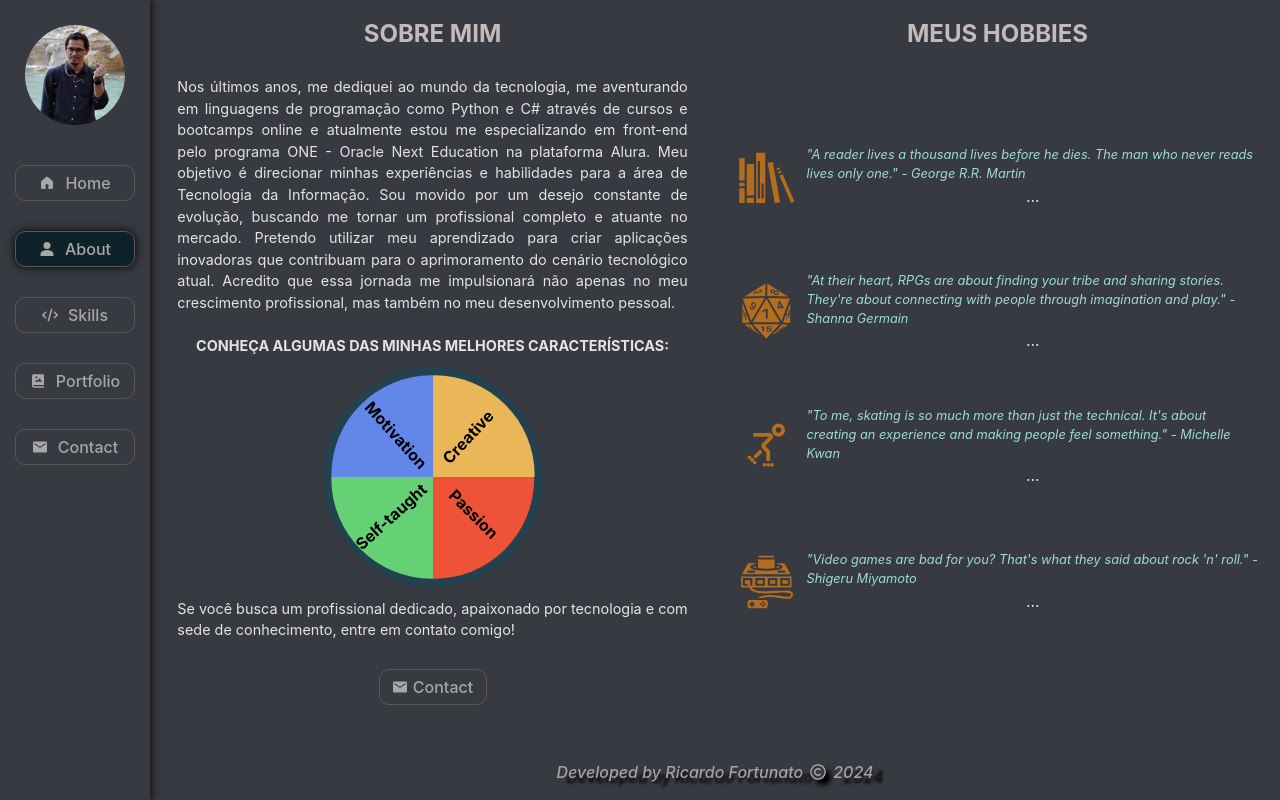
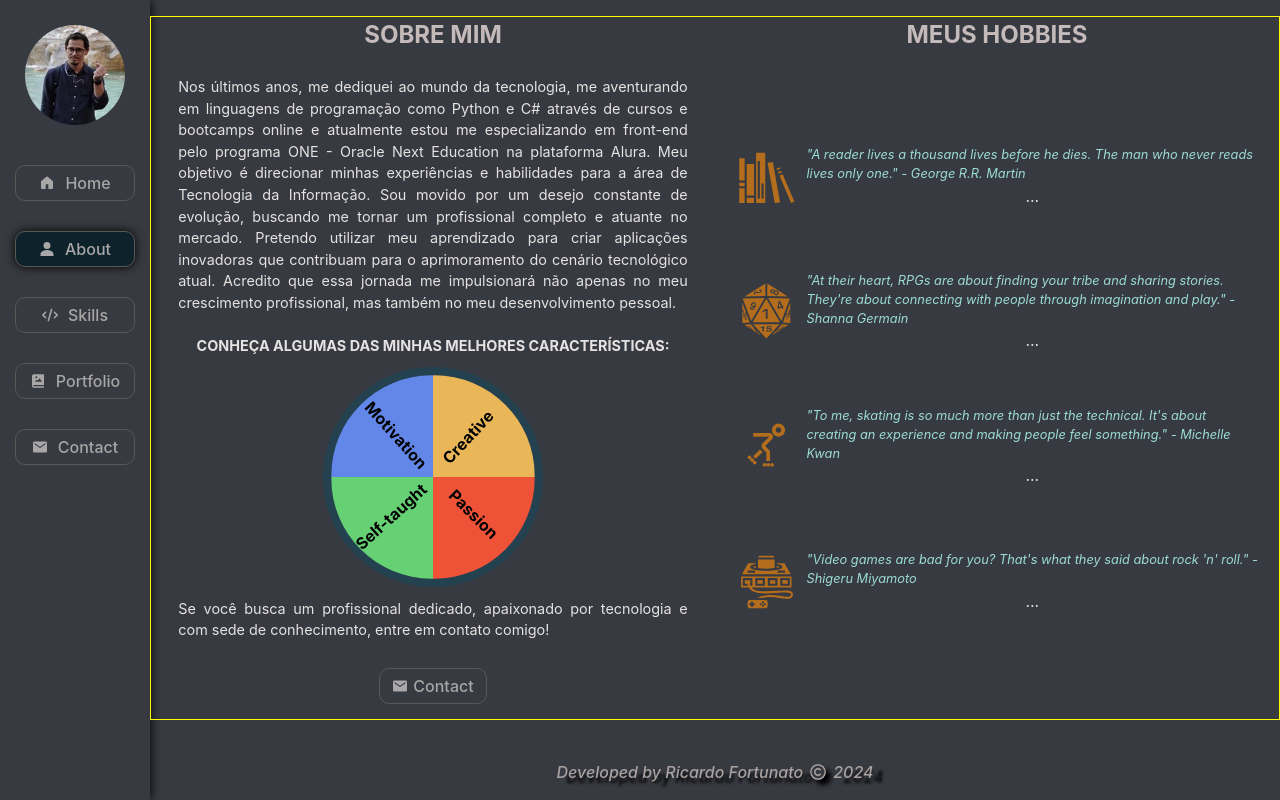
Before and after one commit to Ricardo-Forttunato/portfolio, a React (Vite) app: page /about in a window 1280 px wide. Built offline with nearby package versions, Linux system fonts and the light colour scheme.

Commit message:
add webkit-scroll a className about

```diff
--- a/src/components/About/About.module.css
+++ b/src/components/About/About.module.css
@@ -6,11 +6,15 @@
   bottom: var(--bottom-screen);
   box-sizing: var(--box-type);
   display: flex;
+  flex-wrap: wrap;
+  border: yellow 1px solid;
+  overflow: scroll;
 }
 
 .about__content {
   width: 50%;
   height: 100%;
+  min-width: 500px;
   padding: 0 1%;
   color: var(--color-paragraph);
   box-sizing: var(--box-type);
@@ -71,6 +75,7 @@
 
 .hobbies__content {
   width: 50%;
+  min-width: 500px;
   padding: 0 1%;
   display: flex;
   flex-direction: column;
@@ -163,22 +168,27 @@ blockquote {
 }
 
 /* ----Scrollbar style---- */
+.about::-webkit-scrollbar,
 .about__container::-webkit-scrollbar,
 .hobbies__container::-webkit-scrollbar {
   width: 7px;
+  height: 9px;
 }
 
+.about::-webkit-scrollbar-thumb,
 .about__container::-webkit-scrollbar-thumb,
 .hobbies__container::-webkit-scrollbar-thumb {
   background-color: #5f6263;
   border-radius: 10px;
 }
 
+.about::-webkit-scrollbar-corner,
 .about__container::-webkit-scrollbar-corner,
 .hobbies__container::-webkit-scrollbar-corner {
   display: none;
 }
 
+.about::-webkit-scrollbar-thumb:hover,
 .about__container::-webkit-scrollbar-thumb:hover,
 .hobbies__container::-webkit-scrollbar-thumb:hover {
   background-color: #0e222b;
@@ -186,7 +196,6 @@ blockquote {
 }
 
 /* Estilização da div pizzaSlice */
-
 .pizza {
   min-width: 220px;
   min-height: 220px;
```
